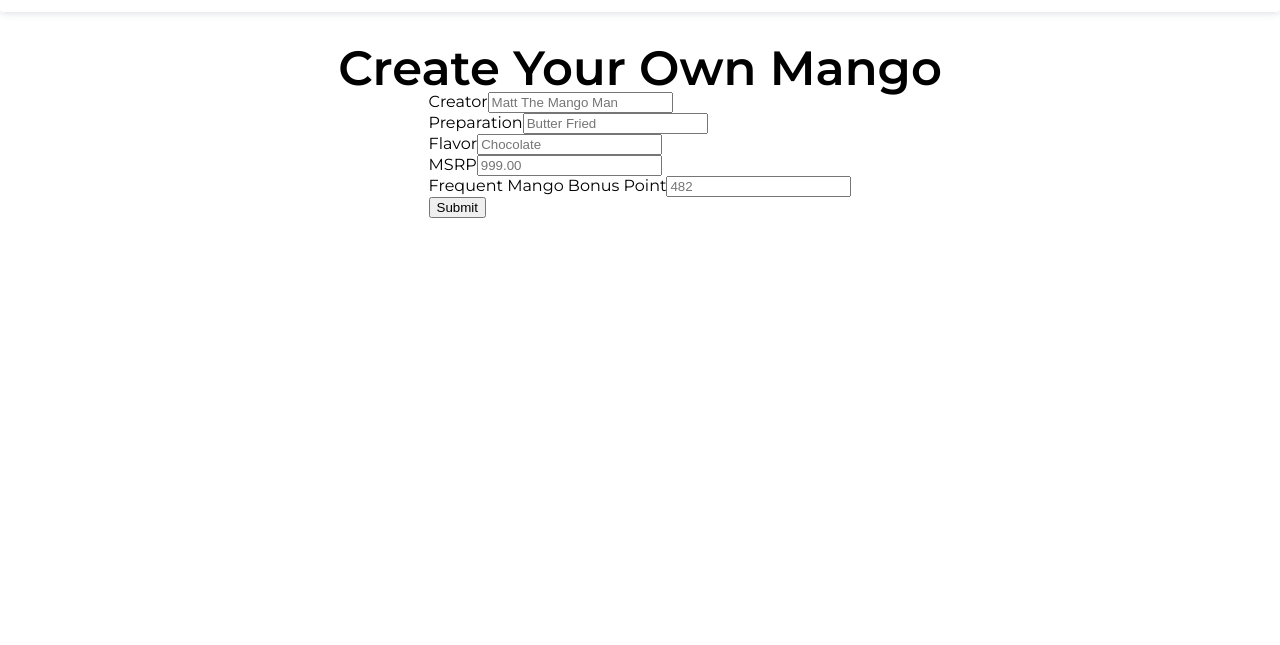
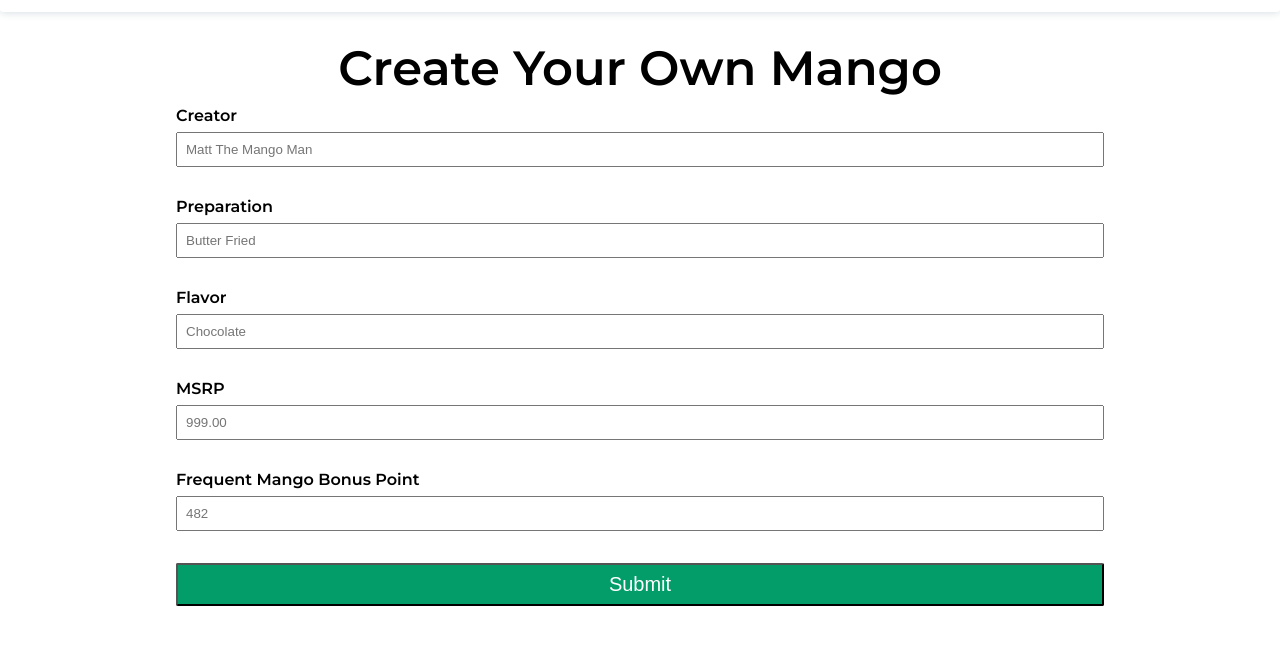
Before and after one commit to matty-at-rdc/matts-mangos, a React app: page /create in a window 1280 px wide. Shown: the part 83-728 px from the top of the page. Built offline with nearby package versions, Linux system fonts and the light colour scheme.

Commit message:
feat: initial form styling

```diff
--- a/package.json
+++ b/package.json
@@ -6,7 +6,9 @@
   "scripts": {
     "build": "webpack --mode production",
     "start": "webpack serve --mode development ",
-    "fmt": "standard --fix"
+    "script-fmt": "standard --fix",
+    "style-fmt": "stylelint --fix **/*.css",
+    "fmt": "yarn script-fmt && yarn style-fmt"
   },
   "dependencies": {
     "final-form": "^4.20.9",
--- a/src/Components/Create.css
+++ b/src/Components/Create.css
@@ -11,7 +11,40 @@
 }
 
 .create .form-container {
+  width: 80%;
   display: flex;
+  justify-content: center;
+  padding: 1rem;
+}
+
+.create .form-container form {
+  display: flex;
+  flex-direction: column;
+  width: 100%;
+}
+
+.create .form-container form div {
+  display: flex;
+  flex-direction: column;
+  width: 100%;
+  margin-bottom: 2rem;
+}
+
+.create .form-container form label  {
+  margin-bottom: .5rem;
+  font-weight: 600;
+}
+
+.create .form-container form input  {
+  padding: .5rem;
+}
+
+.create .form-container button {
+  padding: .5rem;
+  border-radius: 2px;
+  font-size: 1.25rem;
+  color: white;
+  background-color: var(--clr-primary-dark);
 }
 
 
--- a/src/Components/Create.js
+++ b/src/Components/Create.js
@@ -18,7 +18,7 @@ const MyForm = () => (
     render={({ handleSubmit }) => (
       <form onSubmit={handleSubmit}>
         <div>
-        <label>Creator</label>
+          <label>Creator</label>
           <Field name='creator' component='input' placeholder='Matt The Mango Man' />
         </div>
 
@@ -49,7 +49,7 @@ const MyForm = () => (
           render={({ input, meta }) => (
             <div>
               <label>MSRP</label>
-              <input {...input} type='number' placeholder='999.00'/>
+              <input {...input} type='number' placeholder='999.00' />
               {meta.touched && meta.error && <span>{meta.error}</span>}
             </div>
           )}
@@ -60,7 +60,7 @@ const MyForm = () => (
           render={({ input, meta }) => (
             <div>
               <label>Frequent Mango Bonus Point</label>
-              <input {...input} type='number' placeholder='482'/>
+              <input {...input} type='number' placeholder='482' />
               {meta.touched && meta.error && <span>{meta.error}</span>}
             </div>
           )}
```
